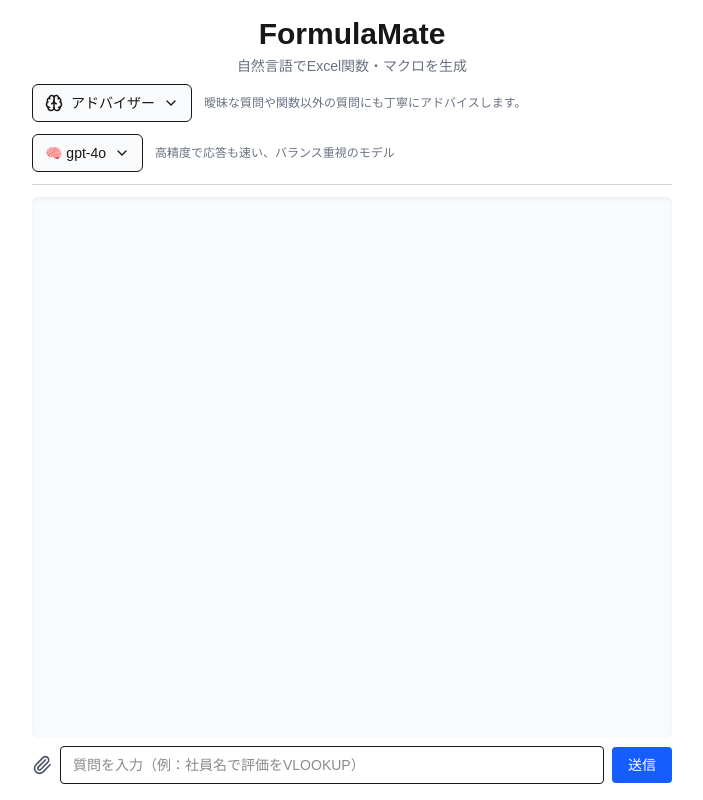
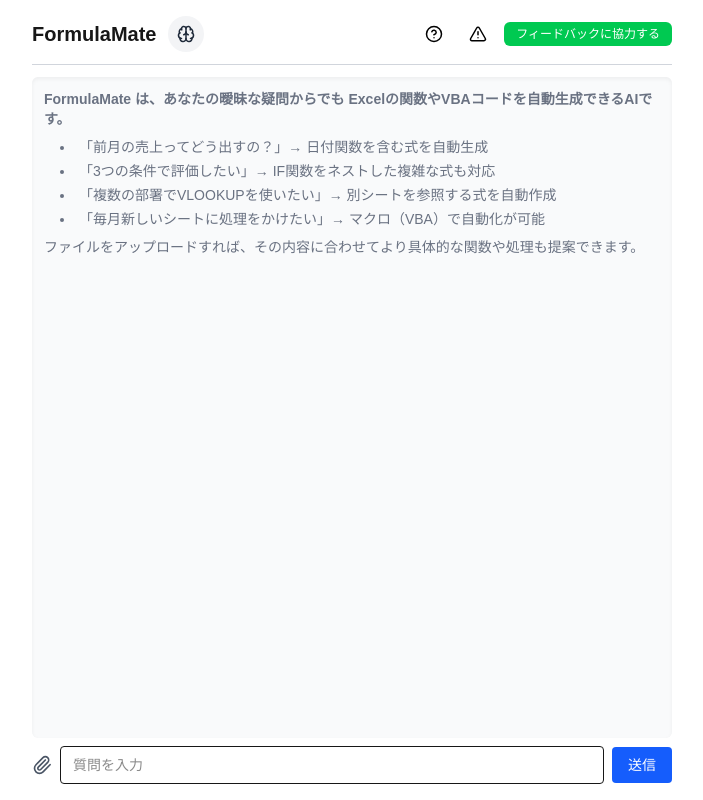
Before and after one commit to masaharu1024/excelai-prototype, a Next.js app: page / in a window 1280 px wide. Shown: the whole page, without its empty margins (288-991 px from the left). Built offline with nearby package versions, Linux system fonts and the light colour scheme.

Commit message:
ユーザ

```diff
--- a/src/app/api/chat/route.ts
+++ b/src/app/api/chat/route.ts
@@ -5,6 +5,7 @@
   apiKey: process.env.OPENAI_API_KEY,
 });
 
+// Excelファイルのシートデータ保持
 let sheetsData: Record<string, (string | number | null)[][]> = {};
 
 export async function PUT(req: NextRequest) {
@@ -14,7 +15,8 @@
 }
 
 export async function POST(req: NextRequest) {
-  const { input, mode, model } = await req.json();
+  const { input, mode } = await req.json(); // ✅ model を受け取らない
+  const model = 'gpt-4o'; // ✅ モデルをサーバー側で固定
 
   const baseSystemPrompt = `あなたはExcelのプロです。`;
   const modePrompt =
--- a/src/app/page.tsx
+++ b/src/app/page.tsx
@@ -1,5 +1,4 @@
-// ✅ 最新UI対応版：page.tsx（モデル選択＋説明付き + モード切替 + 応答送信）
-
+// 完全統一版 page.tsx + 初期質問例表示
 'use client';
 
 import React, { useEffect, useRef, useState } from 'react';
@@ -8,216 +7,224 @@
   Brain,
   FunctionSquare,
   Settings,
-  ChevronDown,
-  ChevronUp,
   Paperclip,
+  HelpCircle,
+  AlertTriangle,
 } from 'lucide-react';
-import { Light as SyntaxHighlighter } from 'react-syntax-highlighter';
-import { atomOneLight } from 'react-syntax-highlighter/dist/esm/styles/hljs';
 
-const modelDescriptions = {
-  'gpt-4o': '高精度で応答も速い、バランス重視のモデル',
-  'gpt-4': '精度は高いがやや遅め、丁寧な処理向き',
-  'gpt-3.5-turbo': '応答が非常に速い、軽い用途や試用におすすめ',
-};
+function Modal({ title, content, onClose }: { title: string; content: React.ReactNode; onClose: () => void }) {
+  return (
+    <div className="fixed inset-0 z-50 flex items-center justify-center pointer-events-none">
+      <div className="bg-white p-6 rounded-lg shadow-md w-[90%] max-w-md border border-gray-200 pointer-events-auto">
+        <h2 className="text-lg font-bold mb-2">{title}</h2>
+        <div className="text-sm text-gray-700 mb-4">{content}</div>
+        <button onClick={onClose} className="text-blue-600 hover:underline text-sm">閉じる</button>
+      </div>
+    </div>
+  );
+}
 
-type ChatMessage = {
-  role: string;
-  content: string;
-};
-
-type ChatResponse = {
-  text: string;
-  error?: boolean;
-};
-
+// ここからHomeコンポーネント
 export default function Home() {
   const [input, setInput] = useState('');
-  const [messages, setMessages] = useState<ChatMessage[]>([]);
+  const [messages, setMessages] = useState<{ role: string; content: string }[]>([]);
   const [loading, setLoading] = useState(false);
   const [fileName, setFileName] = useState('');
   const [showModeSelect, setShowModeSelect] = useState(false);
   const [mode, setMode] = useState<'advisor' | 'function' | 'vba'>('advisor');
-  const [model, setModel] = useState<'gpt-4o' | 'gpt-4' | 'gpt-3.5-turbo'>('gpt-4o');
-  const [showModelSelect, setShowModelSelect] = useState(false);
+  const [currentAnswer, setCurrentAnswer] = useState('');
+  const [showGuide, setShowGuide] = useState(false);
+  const [showNotice, setShowNotice] = useState(false);
   const messagesEndRef = useRef<HTMLDivElement>(null);
 
-  const modeLabels = {
-    advisor: 'アドバイザー',
-    function: '関数メーカー',
-    vba: 'VBAメーカー',
+  const modeIcons = {
+    advisor: <Brain size={18} />, function: <FunctionSquare size={18} />, vba: <Settings size={18} />,
   };
 
-  const modeIcons = {
-    advisor: <Brain size={18} />,
-    function: <FunctionSquare size={18} />,
-    vba: <Settings size={18} />,
+  const modeLabels = {
+    advisor: 'アドバイザー', function: '関数メーカー', vba: 'VBAメーカー',
   };
 
   const modeDescriptions = {
-    advisor: '曖昧な質問や関数以外の質問にも丁寧にアドバイスします。',
-    function: '数式に特化して、簡潔に関数を生成します。',
-    vba: 'Excelマクロ（VBA）に特化したコードを出力します。',
+    advisor: '自然文の質問に柔軟に対応します。',
+    function: 'Excel関数を簡潔に生成します。',
+    vba: 'Excelマクロ（VBA）コードを出力します。',
   };
 
   useEffect(() => {
     messagesEndRef.current?.scrollIntoView({ behavior: 'smooth' });
-  }, [messages]);
+  }, [messages, currentAnswer]);
 
   const handleSend = async () => {
     if (!input.trim()) return;
-    const newMsg = { role: 'user', content: input };
-    setMessages((prev) => [...prev, newMsg]);
+    setMessages((prev) => [...prev, { role: 'user', content: input }]);
     setInput('');
     setLoading(true);
 
     const res = await fetch('/api/chat', {
-      method: 'POST',
-      headers: { 'Content-Type': 'application/json' },
-      body: JSON.stringify({ input, mode, model }),
+      method: 'POST', headers: { 'Content-Type': 'application/json' },
+      body: JSON.stringify({ input, mode }),
     });
 
-    const data: ChatResponse = await res.json();
-    setMessages((prev) => [...prev, { role: 'assistant', content: data.text }]);
-    setLoading(false);
+    const data = await res.json();
+    if (data.text) {
+      let i = 0;
+      setCurrentAnswer('');
+      const interval = setInterval(() => {
+        setCurrentAnswer((prev) => {
+          const next = prev + data.text[i];
+          i++;
+          if (i >= data.text.length) {
+            clearInterval(interval);
+            setMessages((prev) => [...prev, { role: 'assistant', content: data.text }]);
+            setCurrentAnswer('');
+            setLoading(false);
+          }
+          return next;
+        });
+      }, 15);
+    } else {
+      setLoading(false);
+    }
   };
 
   const handleFileUpload = async (e: React.ChangeEvent<HTMLInputElement>) => {
     const file = e.target.files?.[0];
     if (!file) return;
     setFileName(file.name);
-
     const reader = new FileReader();
     reader.onload = async (evt) => {
       const data = evt.target?.result;
       const workbook = XLSX.read(data, { type: 'binary' });
       const allSheets: Record<string, unknown[][]> = {};
-      workbook.SheetNames.forEach((sheetName) => {
-        const sheet = workbook.Sheets[sheetName];
-        allSheets[sheetName] = XLSX.utils.sheet_to_json(sheet, { header: 1 });
+      workbook.SheetNames.forEach((name) => {
+        const sheet = workbook.Sheets[name];
+        allSheets[name] = XLSX.utils.sheet_to_json(sheet, { header: 1 });
       });
       await fetch('/api/chat', {
-        method: 'PUT',
-        headers: { 'Content-Type': 'application/json' },
+        method: 'PUT', headers: { 'Content-Type': 'application/json' },
         body: JSON.stringify({ sheets: allSheets }),
       });
     };
     reader.readAsBinaryString(file);
   };
 
-  const renderMessage = (msg: ChatMessage, i: number) => {
+  const renderMessage = (msg: { role: string; content: string }, i: number) => {
     const isUser = msg.role === 'user';
-    const isCode = msg.content.includes('=') || msg.content.includes('Sub ');
-
     return (
-      <div
-        key={i}
-        className={`w-fit max-w-[85%] break-words px-3 py-2 rounded-lg text-sm whitespace-pre-wrap ${
-          isUser ? 'ml-auto bg-gray-200 text-gray-900' : 'mr-auto bg-gray-100 text-gray-800'
-        }`}
-        style={{
-          overflowX: 'hidden',
-          wordBreak: 'break-word',
-          whiteSpace: 'pre-wrap',
-        }}
-      >
-        {isCode ? (
-          <SyntaxHighlighter
-            language="vbscript"
-            style={atomOneLight}
-            customStyle={{
-              background: 'transparent',
-              padding: 0,
-              margin: 0,
-              whiteSpace: 'pre-wrap',
-              wordBreak: 'break-word',
-              overflowX: 'hidden',
-            }}
-          >
-            {msg.content}
-          </SyntaxHighlighter>
-        ) : (
-          msg.content
-        )}
+      <div key={i} className={`text-sm whitespace-pre-wrap break-words mb-2 ${isUser ? 'ml-auto bg-gray-200 text-gray-900 rounded px-3 py-2 max-w-[85%]' : 'text-gray-800'}`}>
+        {msg.content}
       </div>
     );
   };
 
   return (
     <main className="bg-white min-h-screen flex flex-col items-center p-4">
-      <div className="w-full max-w-screen-sm text-center mb-2">
-        <h1 className="text-3xl font-bold mb-1">FormulaMate</h1>
-        <p className="text-sm text-gray-500">自然言語でExcel関数・マクロを生成</p>
-      </div>
-
-      {/* モード選択UI */}
-      <div className="w-full max-w-screen-sm mb-3 flex flex-col sm:flex-row sm:items-center sm:justify-start gap-3">
-        <div className="relative">
-          <button
-            className="flex items-center gap-2 px-3 py-2 border rounded-md text-sm bg-gray-50 hover:bg-gray-100"
-            onClick={() => setShowModeSelect(!showModeSelect)}
-          >
-            {modeIcons[mode]}
-            {modeLabels[mode]}
-            {showModeSelect ? <ChevronUp size={16} /> : <ChevronDown size={16} />}
-          </button>
+      {/* ヘッダー */}
+      <div className="w-full max-w-screen-sm flex flex-col sm:flex-row sm:items-center sm:justify-between mb-3 gap-2">
+        <div className="flex items-center gap-3 relative">
+          <span className="text-xl font-bold">FormulaMate</span>
+          <button className="w-9 h-9 flex items-center justify-center rounded-full bg-gray-100 hover:bg-gray-200 text-gray-800" onClick={() => setShowModeSelect(!showModeSelect)}>{modeIcons[mode]}</button>
           {showModeSelect && (
-            <div className="absolute left-0 top-full mt-1 border rounded-md bg-white shadow text-sm z-10 w-48">
+            <div className="absolute left-12 top-10 w-64 border rounded-md bg-white shadow text-sm z-20">
               {(['advisor', 'function', 'vba'] as const).map((m) => (
-                <div
-                  key={m}
-                  className="flex items-center gap-2 px-3 py-2 hover:bg-gray-100 cursor-pointer"
-                  onClick={() => {
-                    setMode(m);
-                    setShowModeSelect(false);
-                  }}
-                >
-                  {modeIcons[m]}
-                  {modeLabels[m]}
+                <div key={m} className={`flex items-start gap-2 px-3 py-2 hover:bg-gray-100 cursor-pointer ${mode === m ? 'bg-gray-50' : ''}`} onClick={() => { setMode(m); setShowModeSelect(false); }}>
+                  <div className="mt-1">{modeIcons[m]}</div>
+                  <div>
+                    <div className="font-semibold">{modeLabels[m]}</div>
+                    <div className="text-xs text-gray-500">{modeDescriptions[m]}</div>
+                  </div>
                 </div>
               ))}
             </div>
           )}
         </div>
-        <p className="text-xs text-gray-500">{modeDescriptions[mode]}</p>
+  <div className="flex gap-2 items-center">
+  <button
+    className="w-9 h-9 flex items-center justify-center rounded-full bg-white hover:bg-gray-100 text-black"
+    onClick={() => setShowGuide(true)}
+  >
+    <HelpCircle size={18} />
+  </button>
+  <button
+    className="w-9 h-9 flex items-center justify-center rounded-full bg-white hover:bg-gray-100 text-black"
+    onClick={() => setShowNotice(true)}
+  >
+    <AlertTriangle size={18} />
+  </button>
+  <a
+    href="https://forms.gle/vELKu9wM3RCFosGm8"
+    target="_blank"
+    rel="noopener noreferrer"
+    className="bg-green-500 hover:bg-green-600 text-white text-xs font-medium px-3 py-1 rounded-md transition"
+  >
+    フィードバックに協力する
+  </a>
+</div>
       </div>
 
-      {/* モデル選択UI */}
-      <div className="w-full max-w-screen-sm mb-3 flex flex-col sm:flex-row sm:items-center sm:justify-start gap-3">
-        <div className="relative">
-          <button
-            className="flex items-center gap-2 px-3 py-2 border rounded-md text-sm bg-gray-50 hover:bg-gray-100"
-            onClick={() => setShowModelSelect(!showModelSelect)}
-          >
-            🧠 {model}
-            {showModelSelect ? <ChevronUp size={16} /> : <ChevronDown size={16} />}
-          </button>
-          {showModelSelect && (
-            <div className="absolute left-0 top-full mt-1 border rounded-md bg-white shadow text-sm z-10 w-64">
-              {(['gpt-4o', 'gpt-4', 'gpt-3.5-turbo'] as const).map((m) => (
-                <div
-                  key={m}
-                  className="flex flex-col px-3 py-2 hover:bg-gray-100 cursor-pointer"
-                  onClick={() => {
-                    setModel(m);
-                    setShowModelSelect(false);
-                  }}
-                >
-                  <span className="font-semibold">{m}</span>
-                  <span className="text-xs text-gray-500">{modelDescriptions[m]}</span>
-                </div>
-              ))}
+      {/* モーダル */}
+      {showGuide && (
+        <Modal
+          title="使い方ガイド"
+          content={
+            <div className="space-y-3 text-sm text-gray-700">
+              <h3 className="font-bold">使い方のポイント</h3>
+              <ul className="list-disc list-inside space-y-1">
+                <li>OpenAIの最新モデル（GPT-4o）を使用しています。</li>
+                <li>モード切替で目的に応じた回答が得られます：
+                  <ul className="list-disc list-inside ml-4 space-y-1">
+                    <li>アドバイザー：自然文の質問に柔軟に対応</li>
+                    <li>関数メーカー：Excel関数のみを簡潔に出力</li>
+                    <li>VBAメーカー：Excelマクロコードを生成</li>
+                  </ul>
+                </li>
+                <li>Excelファイルをアップロードすると複数シートをまとめて解析できます。</li>
+                <li>自然文でそのまま質問できます（例：「平均点を出したい」）。</li>
+                <li>出力された関数やVBAはコピーしてExcelにそのまま貼り付け可能です。</li>
+              </ul>
             </div>
-          )}
-        </div>
-        <p className="text-xs text-gray-500">{modelDescriptions[model]}</p>
-      </div>
+          }
+          onClose={() => setShowGuide(false)}
+        />
+      )}
+
+      {showNotice && (
+        <Modal
+          title="ご利用上の注意"
+          content={
+            <div className="space-y-3 text-sm text-gray-700">
+              <h3 className="font-bold">ご利用上の注意</h3>
+              <ul className="list-disc list-inside space-y-1">
+                <li>アップロードされたファイルや質問内容は保存されません。</li>
+                <li>データは回答生成のために一時的に処理され、完了後に破棄されます。</li>
+                <li>ページを再読み込みするとアップロード情報はリセットされます。</li>
+                <li>複雑な質問や長文の場合、処理に時間がかかることがあります。</li>
+                <li>出力内容は参考情報です。業務で使用する場合はご自身で確認のうえご利用ください。</li>
+              </ul>
+            </div>
+          }
+          onClose={() => setShowNotice(false)}
+        />
+      )}
 
       <hr className="w-full max-w-screen-sm border-t border-gray-300 mb-3" />
-
       <div className="w-full max-w-screen-sm flex-1 overflow-y-auto space-y-2 mb-2 bg-gray-50 p-3 rounded-md shadow-inner">
+        {messages.length === 0 && (
+          <div className="text-sm text-gray-500 mb-2 space-y-2">
+            <p><strong>FormulaMate は、あなたの曖昧な疑問からでも Excelの関数やVBAコードを自動生成できるAIです。</strong></p>
+            <ul className="list-disc list-inside ml-4 space-y-1">
+              <li>「前月の売上ってどう出すの？」<br className="sm:hidden" />→ 日付関数を含む式を自動生成</li>
+              <li>「3つの条件で評価したい」<br className="sm:hidden" />→ IF関数をネストした複雑な式も対応</li>
+              <li>「複数の部署でVLOOKUPを使いたい」<br className="sm:hidden" />→ 別シートを参照する式を自動作成</li>
+              <li>「毎月新しいシートに処理をかけたい」<br className="sm:hidden" />→ マクロ（VBA）で自動化が可能</li>
+            </ul>
+            <p>ファイルをアップロードすれば、その内容に合わせてより具体的な関数や処理も提案できます。</p>
+          </div>
+        )}
         {messages.map(renderMessage)}
-        {loading && <div className="text-sm text-gray-500">💬 回答を生成中...</div>}
+        {currentAnswer && <div className="text-sm text-gray-800 whitespace-pre-wrap break-words">{currentAnswer}</div>}
+        {loading && <div className="text-sm text-gray-500">💬 生成中...</div>}
         <div ref={messagesEndRef} />
       </div>
 
@@ -236,7 +243,7 @@
               handleSend();
             }
           }}
-          placeholder="質問を入力（例：社員名で評価をVLOOKUP）"
+          placeholder="質問を入力"
           className="flex-1 border rounded px-3 py-2 text-sm"
         />
         <button
@@ -247,11 +254,7 @@
         </button>
       </div>
 
-      {fileName && (
-        <p className="text-xs text-gray-500 mt-1 w-full max-w-screen-sm text-left pl-1">
-          📎 {fileName} をアップロード済み
-        </p>
-      )}
+      {fileName && <p className="text-xs text-gray-500 mt-1 w-full max-w-screen-sm text-left pl-1">📎 {fileName} をアップロード済み</p>}
     </main>
   );
 }
```
